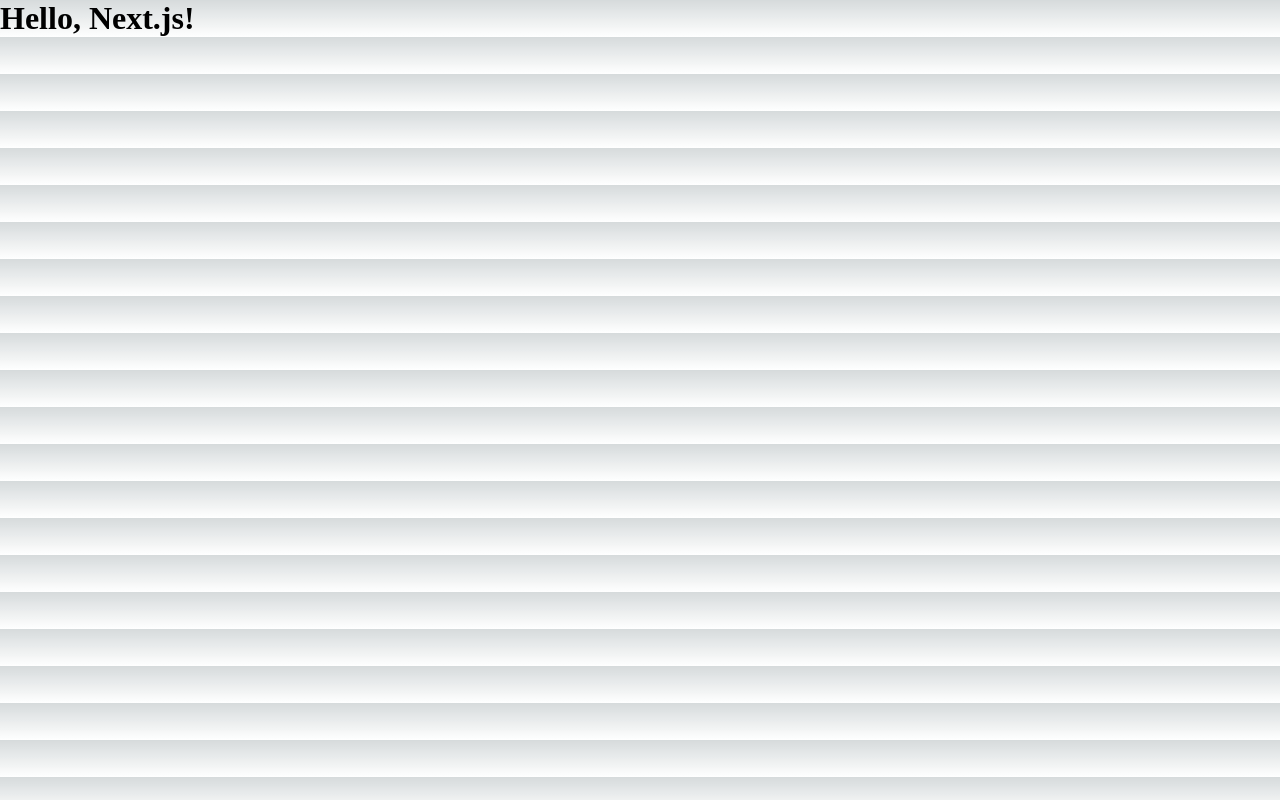
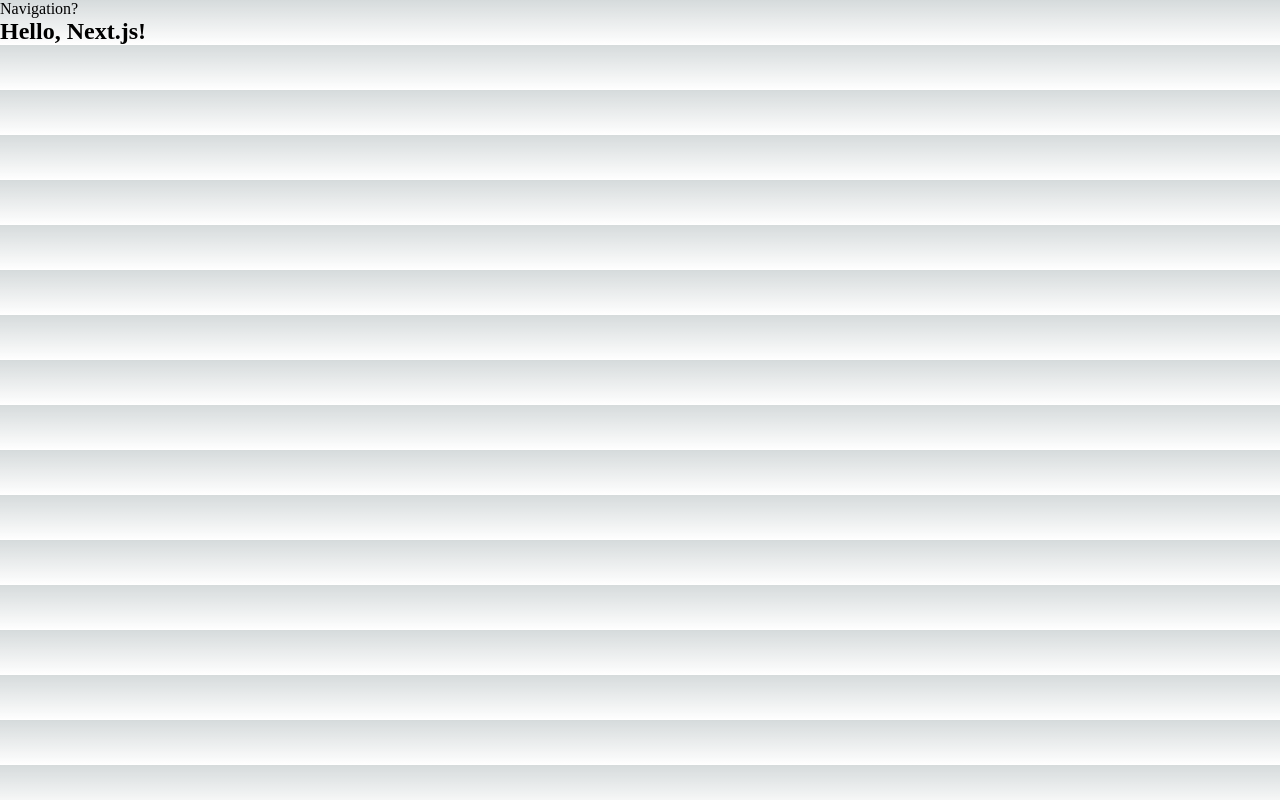
Before and after one commit to kjensen19/nextLab, a Next.js app: page /repl in a window 1280 px wide. Built offline with nearby package versions, Linux system fonts and the light colour scheme.

Commit message:
added laytout for repl

```diff
--- /dev/null
+++ b/src/app/repl/layout.tsx
@@ -0,0 +1,14 @@
+export default function DashboardLayout({
+    children, // will be a page or nested layout
+  }: {
+    children: React.ReactNode,
+  }) {
+    return (
+      <section>
+        {/* Include shared UI here e.g. a header or sidebar */}
+        <nav>Navigation?</nav>
+
+        {children}
+      </section>
+    );
+  }
```
